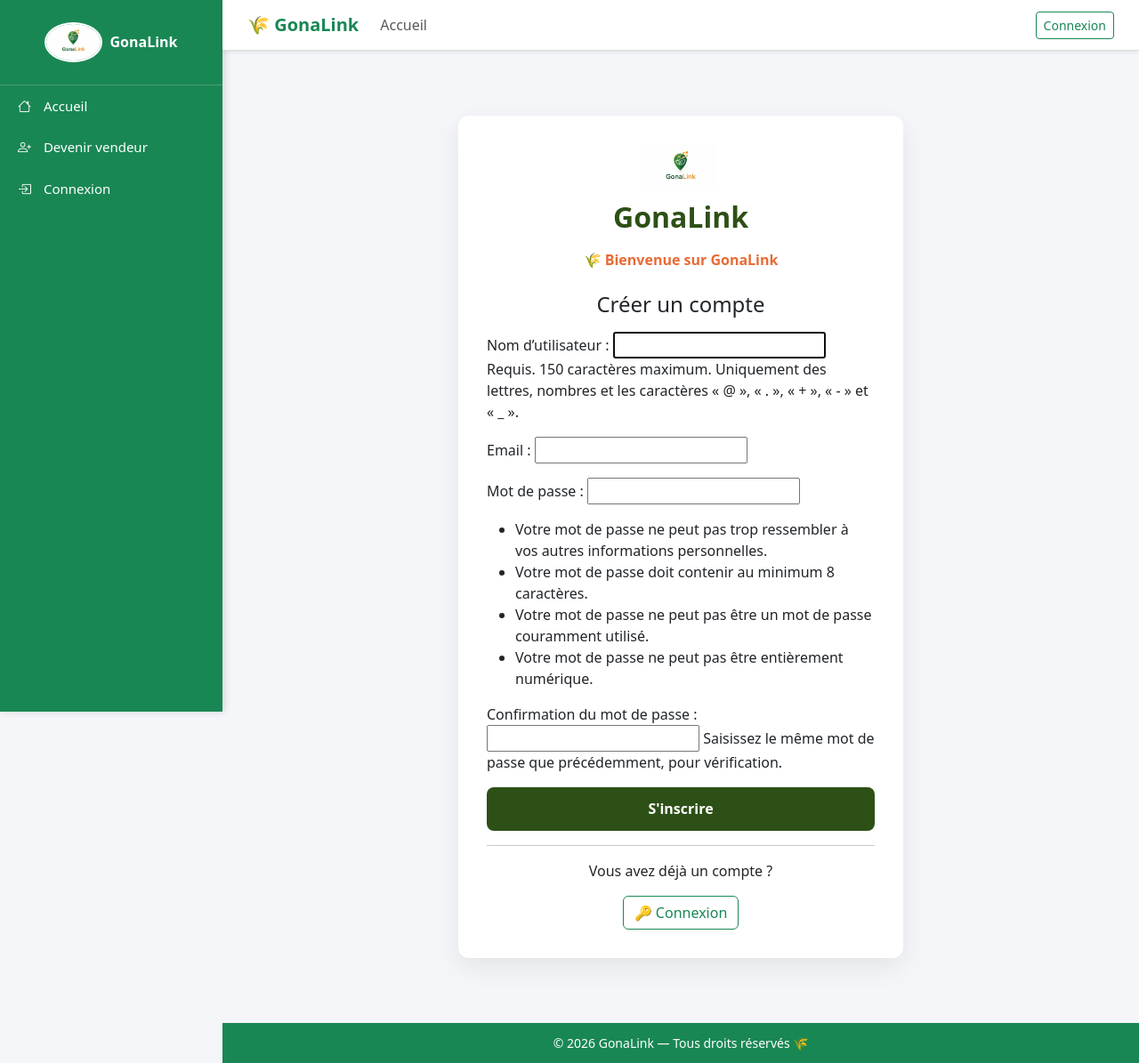
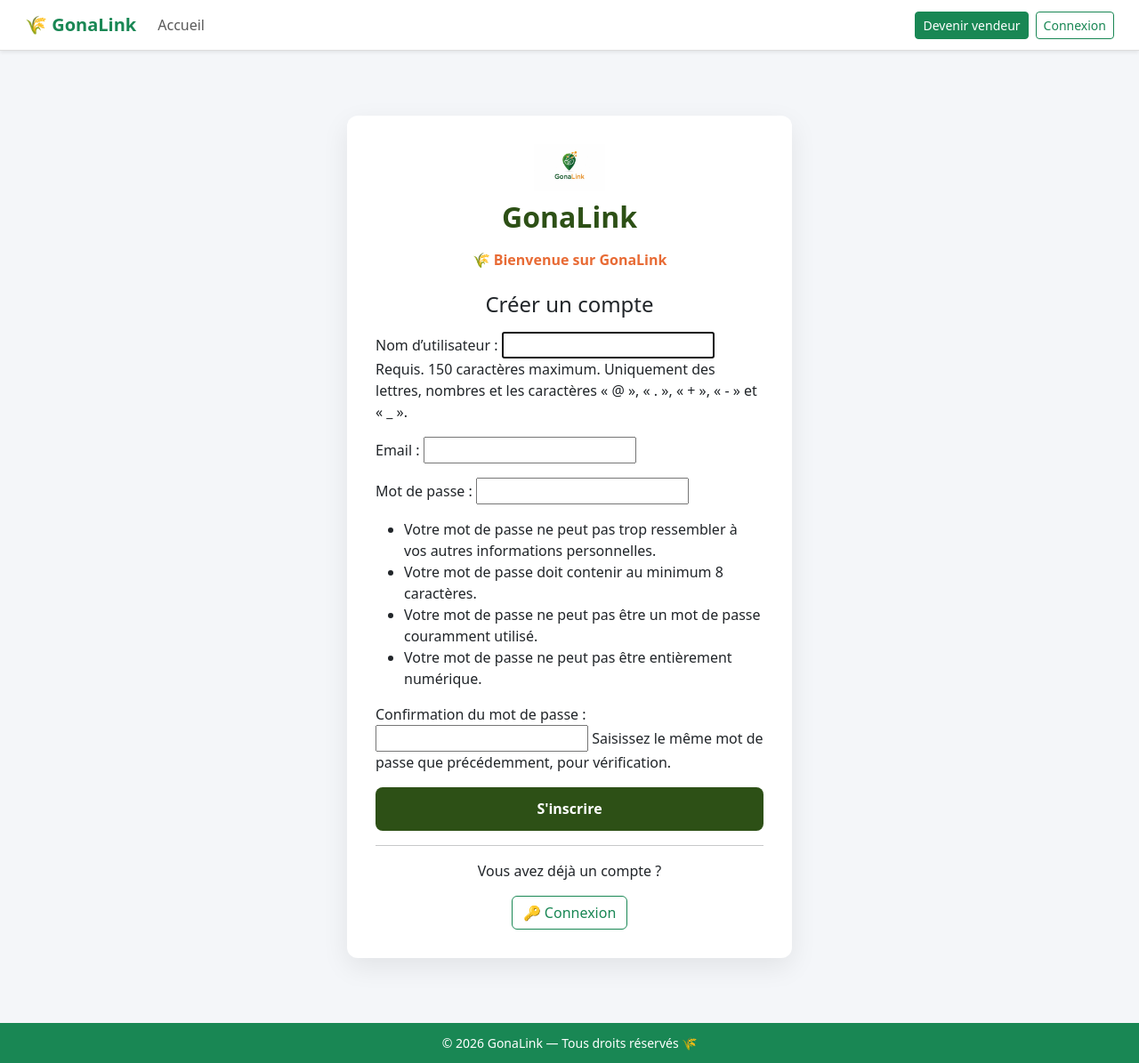
Before and after one commit to souleymane85/gonalink, a Django app: page /accounts/register/ in a window 1280 px wide. Shown: the whole page at 89% size. Run offline with Django 5.2, Linux system fonts and the light colour scheme.

Commit message:
modification base

```diff
--- a/templates/base.html
+++ b/templates/base.html
@@ -20,9 +20,16 @@
             padding:0;
         }
 
+        /* Décalage uniquement si connecté */
+        body.authenticated .navbar,
+        body.authenticated .content,
+        body.authenticated .footer{
+            margin-left:250px;
+        }
+
         /* =======================
             SIDEBAR
-        ======================== */
+        ======================= */
 
         .sidebar{
             position:fixed;
@@ -44,8 +51,7 @@
 
         .logo{
             width:65px;
-            height:65
-            5px;
+            height:65px;
             object-fit:cover;
             border-radius:50%;
             border:2px solid #fff;
@@ -77,11 +83,10 @@
         }
 
         /* =======================
-            NAVBAR (NEW BOOTSTRAP)
-        ======================== */
+            NAVBAR
+        ======================= */
 
         .navbar{
-            margin-left:250px;
             background:white;
             border-bottom:1px solid #ddd;
             position:sticky;
@@ -91,20 +96,18 @@
 
         /* =======================
             CONTENT
-        ======================== */
+        ======================= */
 
         .content{
-            margin-left:250px;
             padding:25px;
             min-height:calc(100vh - 120px);
         }
 
         /* =======================
             FOOTER
-        ======================== */
+        ======================= */
 
         .footer{
-            margin-left:250px;
             background:#198754;
             color:white;
             text-align:center;
@@ -114,7 +117,7 @@
 
         /* =======================
             MOBILE
-        ======================== */
+        ======================= */
 
         @media(max-width:768px){
 
@@ -127,7 +130,7 @@
             .navbar,
             .content,
             .footer{
-                margin-left:0;
+                margin-left:0 !important;
             }
 
         }
@@ -137,7 +140,9 @@
     {% block css %}{% endblock %}
 </head>
 
-<body>
+<body class="{% if user.is_authenticated %}authenticated{% endif %}">
+
+{% if user.is_authenticated %}
 
 <!-- ================= SIDEBAR ================= -->
 
@@ -151,7 +156,7 @@
                  class="logo"
                  alt="Logo">
 
-            <span class="logo-title"> GonaLink</span>
+            <span class="logo-title">GonaLink</span>
 
         </div>
 
@@ -160,20 +165,6 @@
     <a href="{% url 'home' %}">
         <i class="bi bi-house"></i> Accueil
     </a>
-
-    {% if not user.is_authenticated %}
-
-        <a href="{% url 'register' %}">
-            <i class="bi bi-person-plus"></i> Devenir vendeur
-        </a>
-
-        <a href="{% url 'login' %}">
-            <i class="bi bi-box-arrow-in-right"></i> Connexion
-        </a>
-
-    {% endif %}
-
-    {% if user.is_authenticated %}
 
     <a href="{% url 'product_list' %}">
         <i class="bi bi-grid"></i> Produits
@@ -191,46 +182,54 @@
         <i class="bi bi-box-arrow-right"></i> Déconnexion
     </a>
 
+</div>
+
 {% endif %}
 
-</div>
-
-<!-- ================= NAVBAR BOOTSTRAP ================= -->
+<!-- ================= NAVBAR ================= -->
 
 <nav class="navbar navbar-expand-lg navbar-light shadow-sm px-3">
 
     <div class="container-fluid">
 
-        <a class="navbar-brand fw-bold text-success" href="#">
+        <a class="navbar-brand fw-bold text-success" href="{% url 'home' %}">
             🌾 GonaLink
         </a>
 
-        <!-- Mobile toggle -->
-        <button class="navbar-toggler" type="button" data-bs-toggle="collapse" data-bs-target="#navbarContent">
+        <button class="navbar-toggler" type="button"
+                data-bs-toggle="collapse"
+                data-bs-target="#navbarContent">
             <span class="navbar-toggler-icon"></span>
         </button>
 
-        <!-- Content -->
         <div class="collapse navbar-collapse" id="navbarContent">
 
-            <ul class="navbar-nav me-auto mb-2 mb-lg-0">
+            <ul class="navbar-nav me-auto">
 
                 <li class="nav-item">
-                    <a class="nav-link" href="{% url 'home' %}">Accueil</a>
+                    <a class="nav-link" href="{% url 'home' %}">
+                        Accueil
+                    </a>
                 </li>
 
                 {% if user.is_authenticated %}
 
                 <li class="nav-item">
-                    <a class="nav-link" href="{% url 'product_list' %}">Produits</a>
+                    <a class="nav-link" href="{% url 'product_list' %}">
+                        Produits
+                    </a>
                 </li>
 
                 <li class="nav-item">
-                    <a class="nav-link" href="{% url 'cart' %}">Panier</a>
+                    <a class="nav-link" href="{% url 'cart' %}">
+                        Panier
+                    </a>
                 </li>
 
                 <li class="nav-item">
-                    <a class="nav-link" href="{% url 'profile' %}">Profil</a>
+                    <a class="nav-link" href="{% url 'profile' %}">
+                        Profil
+                    </a>
                 </li>
 
                 {% endif %}
@@ -240,6 +239,7 @@
             <div class="d-flex gap-2">
 
                 {% if user.is_authenticated %}
+
                     <a href="{% url 'cart' %}" class="btn btn-success btn-sm">
                         🛒 Panier
                     </a>
@@ -247,16 +247,25 @@
                     <a href="{% url 'logout' %}" class="btn btn-outline-danger btn-sm">
                         Déconnexion
                     </a>
+
                 {% else %}
+
+                    <a href="{% url 'register' %}" class="btn btn-success btn-sm">
+                        Devenir vendeur
+                    </a>
+
                     <a href="{% url 'login' %}" class="btn btn-outline-success btn-sm">
                         Connexion
                     </a>
+
                 {% endif %}
 
             </div>
 
         </div>
+
     </div>
+
 </nav>
 
 <!-- ================= CONTENT ================= -->
@@ -274,7 +283,6 @@
     © 2026 GonaLink — Tous droits réservés 🌾
 </div>
 
-<!-- Bootstrap JS (IMPORTANT pour navbar mobile) -->
 <script src="https://cdn.jsdelivr.net/npm/bootstrap@5.3.0/dist/js/bootstrap.bundle.min.js"></script>
 
 </body>
```
Also changed, not shown: products/views.py (+0 -13 lines). Lines whose indentation alone changed are shown as unchanged.
